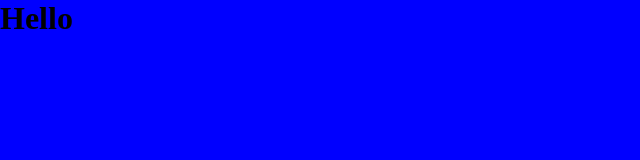
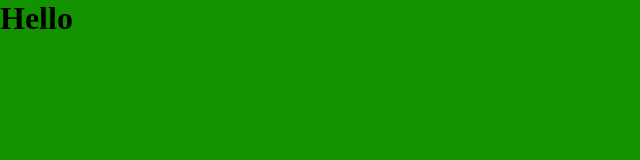
Before and after one commit to nazar61/web, a plain HTML site: page index.html in a window 1280 px wide. Shown: the whole page, without its empty margins (0-640 px from the left). Drawn offline with Linux system fonts and the light colour scheme.

Commit message:
Update index.html

```diff
--- a/index.html
+++ b/index.html
@@ -10,7 +10,7 @@
             padding: 0;
         }
       body {
-            background-color: blue;
+            background-color: rgb(19, 146, 0);
       }
 
     </style>
```
